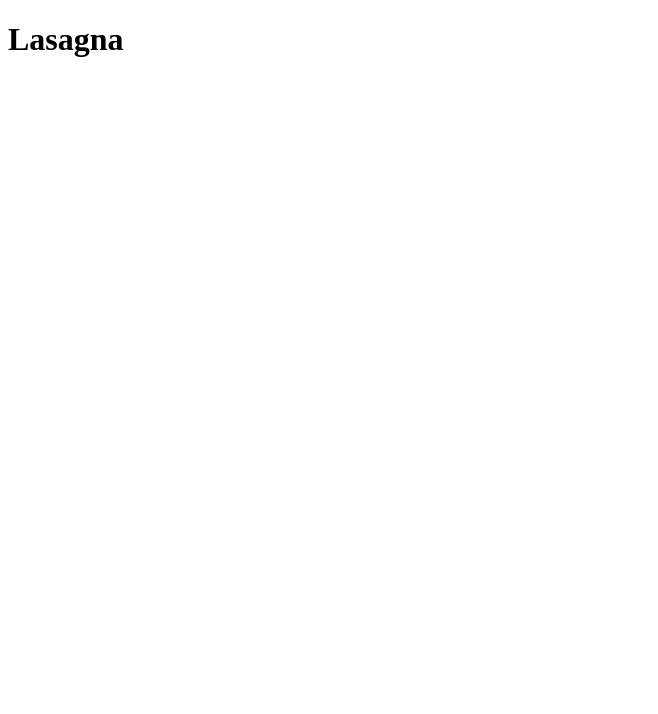
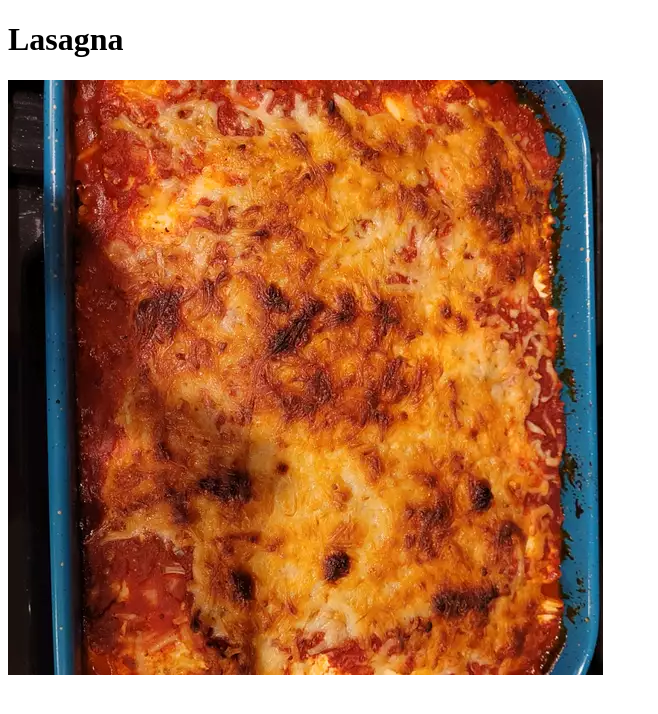
Before and after one commit to Juan-Olivos/odin-recipes, a plain HTML site: page recipes/lasagna.html in a window 1280 px wide. Shown: the whole page, without its empty margins (0-658 px from the left). Drawn offline with Linux system fonts and the light colour scheme.

Commit message:
Add lasagna image

```diff
--- a/recipes/lasagna.html
+++ b/recipes/lasagna.html
@@ -8,5 +8,6 @@
 </head>
 <body>
     <h1>Lasagna</h1>
+    <img src="../images/lasagna.webp" alt="Picture of lasagna">
 </body>
 </html>
```
Also changed, not shown: images/lasagna.webp (added).
